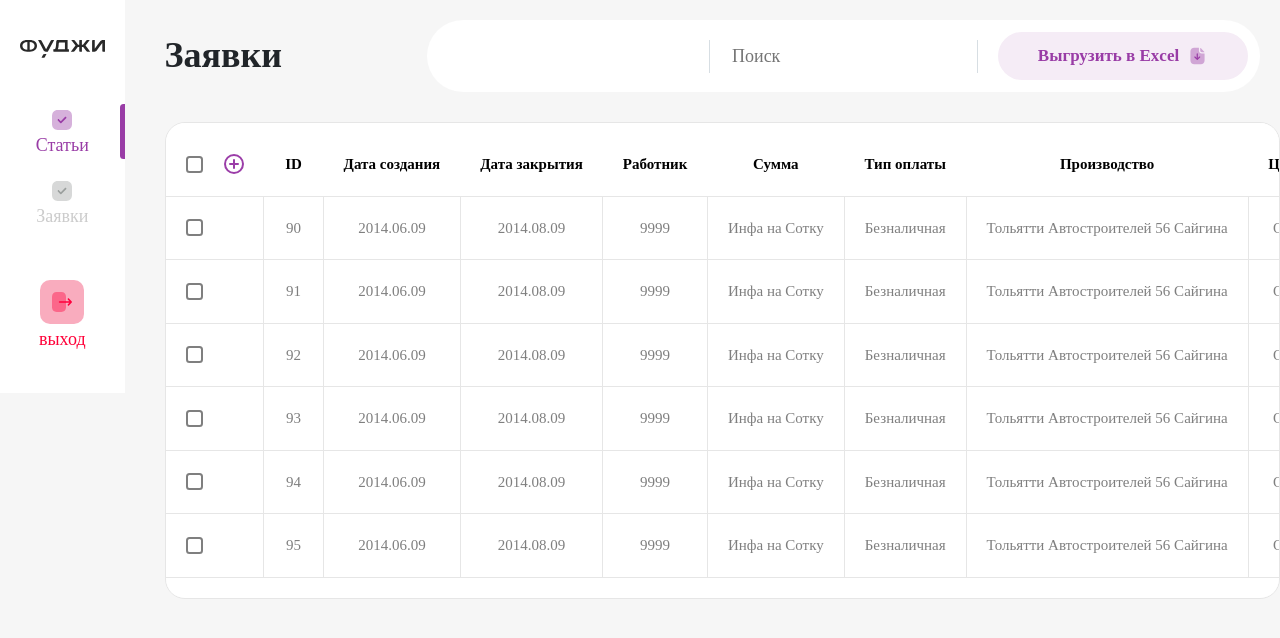
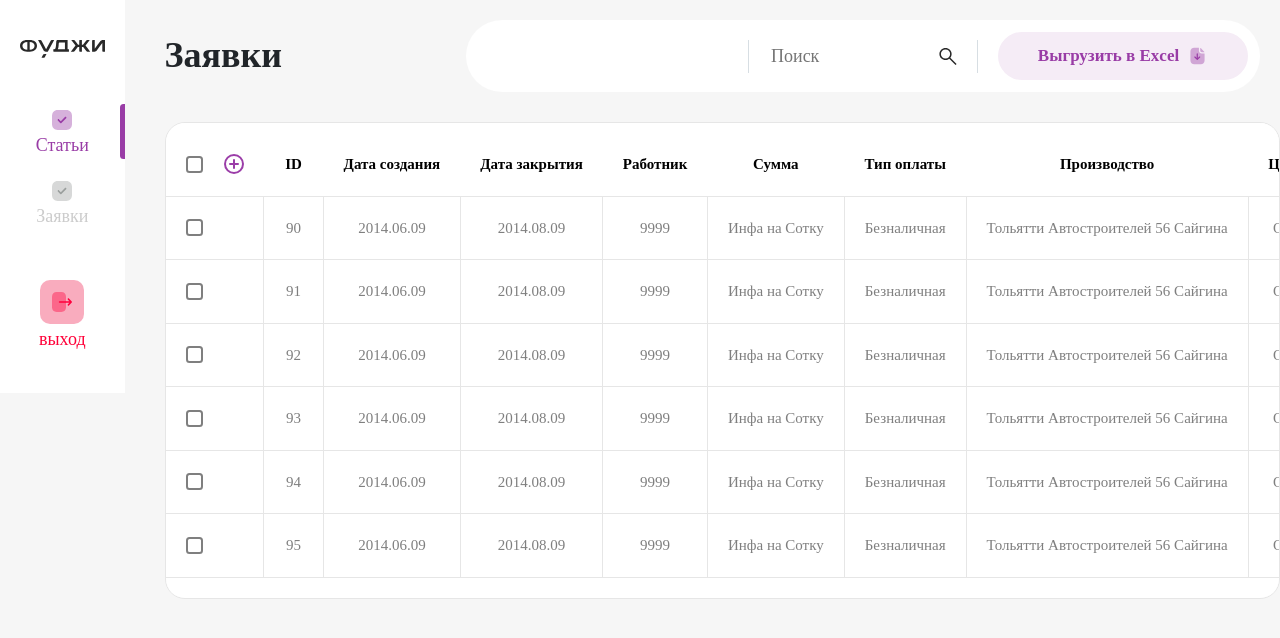
Before and after one commit to FujiSamara/BOT, a Vue app in the folder src/frontend/: page / in a window 1280 px wide. Shown: the top 638 px of the page. Built offline with nearby package versions, Linux system fonts and the light colour scheme.

Commit message:
Added search to table

```diff
--- a/src/frontend/src/components/PanelTools/SearchTool.vue
+++ b/src/frontend/src/components/PanelTools/SearchTool.vue
@@ -1,13 +1,28 @@
 <template>
-	<input placeholder="Поиск" />
+	<div class="search-tool-wrapper">
+		<input placeholder="Поиск" v-model="value" />
+		<img src="/img/search.svg" />
+	</div>
 </template>
-<script setup lang="ts"></script>
+<script setup lang="ts">
+const value = defineModel("value", {
+	type: String,
+	required: true,
+});
+</script>
 <style scoped>
+.search-tool-wrapper {
+	display: flex;
+	flex-direction: row;
+}
+
 input {
 	border: none;
 	outline: none;
 	font-family: Stolzl;
 	font-size: 18px;
 	color: #7f7f7f;
+	width: 170px;
+	caret-color: transparent;
 }
 </style>
--- a/src/frontend/src/panels/ExpenditurePanel.vue
+++ b/src/frontend/src/panels/ExpenditurePanel.vue
@@ -5,7 +5,7 @@
 			<PanelTools class="top-tools">
 				<PeriodTool></PeriodTool>
 				<ToolSeparator></ToolSeparator>
-				<SeacrhTool></SeacrhTool>
+				<SeacrhTool v-model:value="table.searchString.value"></SeacrhTool>
 				<ToolSeparator></ToolSeparator>
 				<ExportTool></ExportTool>
 			</PanelTools>
@@ -144,7 +144,7 @@ const tableBody: Array<Array<string>> = [
 	],
 ];
 
-const table = new Table(tableBody);
+const table = new Table(tableBody, [0, 4]);
 
 const onRowClicked = (rowIndex: number) => {
 	console.log(rowIndex);
--- a/src/frontend/src/types.ts
+++ b/src/frontend/src/types.ts
@@ -44,7 +44,16 @@ export class Table {
 		[],
 	);
 
-	constructor(tableContent: Array<Array<string>>) {
+	constructor(
+		tableContent: Array<Array<string>>,
+		private _searchColumnIndexes: Array<number> = [],
+	) {
+		for (const columnIndex of _searchColumnIndexes) {
+			if (columnIndex < 0 || columnIndex >= tableContent[0].length) {
+				throw new Error(`Invalid column index: ${columnIndex}`);
+			}
+		}
+
 		for (let index = 0; index < tableContent.length; index++) {
 			const row = tableContent[index];
 			this.push(row);
@@ -69,8 +78,27 @@ export class Table {
 	}
 
 	// Public fields
+	public searchString: Ref<string> = ref("");
+
 	public data = computed(() => {
-		return this._content.value;
+		const searchResult: Array<{ id: number; columns: Array<string> }> = [];
+
+		for (let index = 0; index < this._content.value.length; index++) {
+			const columns = this._content.value[index];
+
+			for (const columnIndex of this._searchColumnIndexes) {
+				const entry = this.searchString.value.toLowerCase();
+				const talbeElement = columns.columns[columnIndex].toLowerCase();
+				if (
+					columns.columns[columnIndex].indexOf(this.searchString.value) !== -1
+				) {
+					searchResult.push(columns);
+					break;
+				}
+			}
+		}
+
+		return searchResult;
 	});
 
 	public isChecked(id: number): TableElementObserver<boolean> {
```
Also changed, not shown: src/frontend/public/img/search.svg (added).
